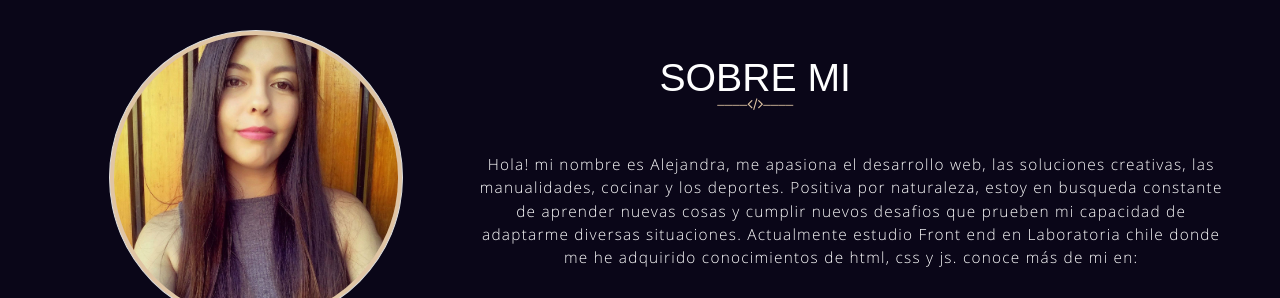
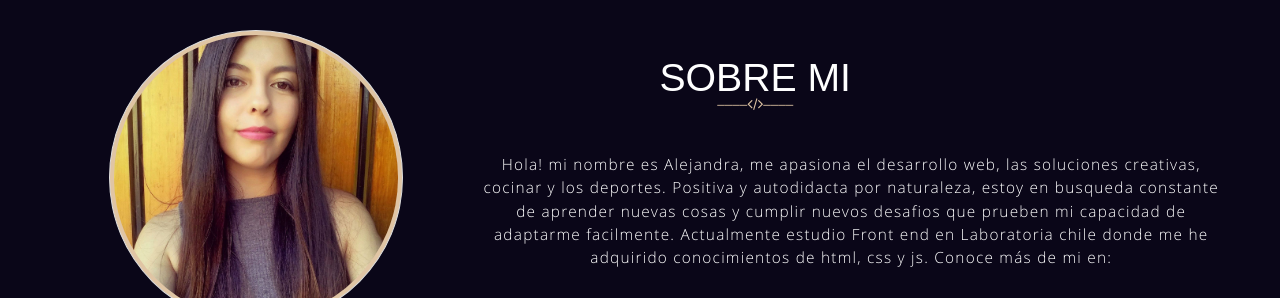
Before and after one commit to alefranii/portafolio, a website: page index.html in a window 1280 px wide. Shown: the part 800-1098 px from the top of the page. Drawn offline with nearby package versions, Linux system fonts and the light colour scheme; a web font is replaced by a local one.

Commit message:
cambio palabras

```diff
--- a/index.html
+++ b/index.html
@@ -133,7 +133,8 @@ C145.6,49.4,140.2,43.6,133.4,42.9z"/>
 	<h1 class="seccion-1">SOBRE MI</h1>
 	<h2 class="codigo1">&#9135;&#9135;&#9135;&#9135;<i class="fa fa-code" aria-hidden="true"></i>&#9135;&#9135;&#9135;&#9135;
 	</h2>
-	<div class="mi">Hola! mi nombre es Alejandra, me apasiona el desarrollo web, las soluciones creativas, las manualidades, cocinar y los deportes. Positiva por naturaleza, estoy en busqueda constante de aprender nuevas cosas y cumplir nuevos desafios que prueben mi capacidad de adaptarme  diversas situaciones. Actualmente estudio Front end en Laboratoria chile donde me he adquirido conocimientos de html, css y js. conoce más de mi en: </div>
+	<div class="mi">Hola! mi nombre es Alejandra, me apasiona el desarrollo web, las soluciones creativas, cocinar y los deportes. Positiva y autodidacta por naturaleza, estoy en busqueda constante de aprender nuevas cosas y cumplir nuevos desafios que prueben mi capacidad de adaptarme facilmente. Actualmente estudio Front end en Laboratoria chile donde me he adquirido conocimientos de html, css y js.
+	Conoce más de mi en: </div>
 	<div class="social-container">
     <ul class="social-icons">
         <li><a href="https://www.instagram.com/alefrani/"><i class="fa fa-instagram"></i></a></li>
```
Also changed, not shown: dist/css/style.min.css.
